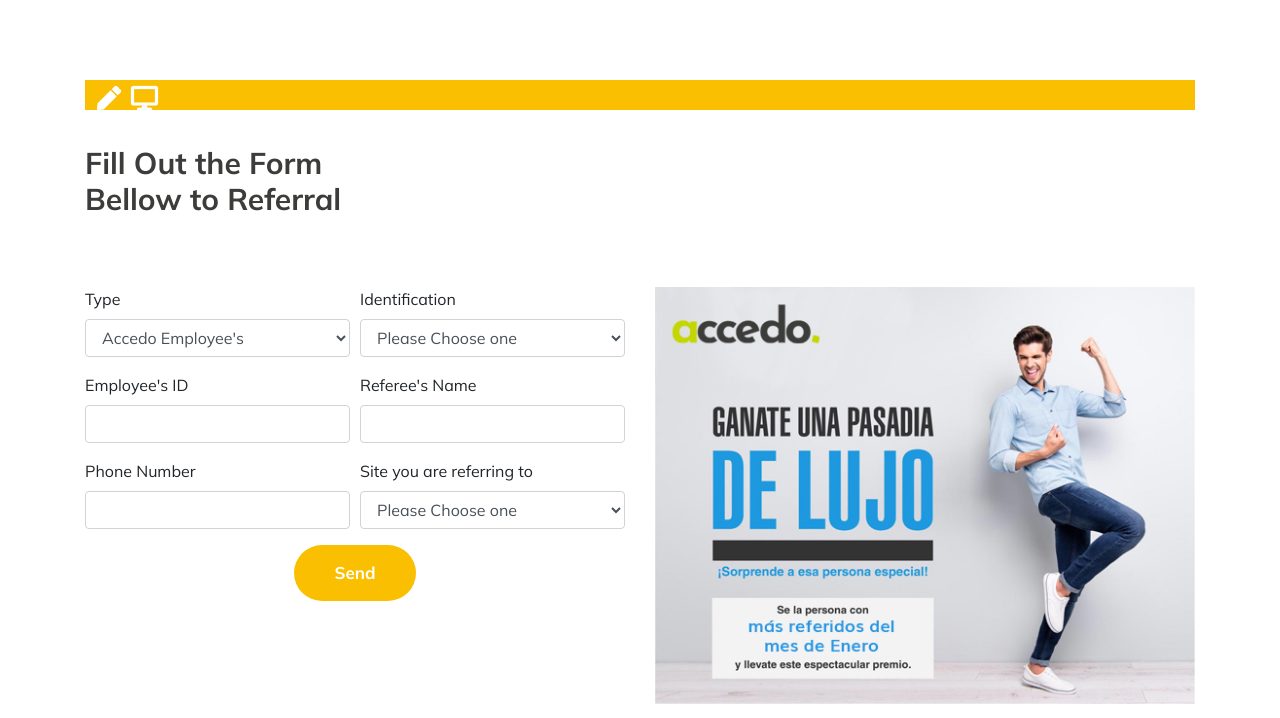
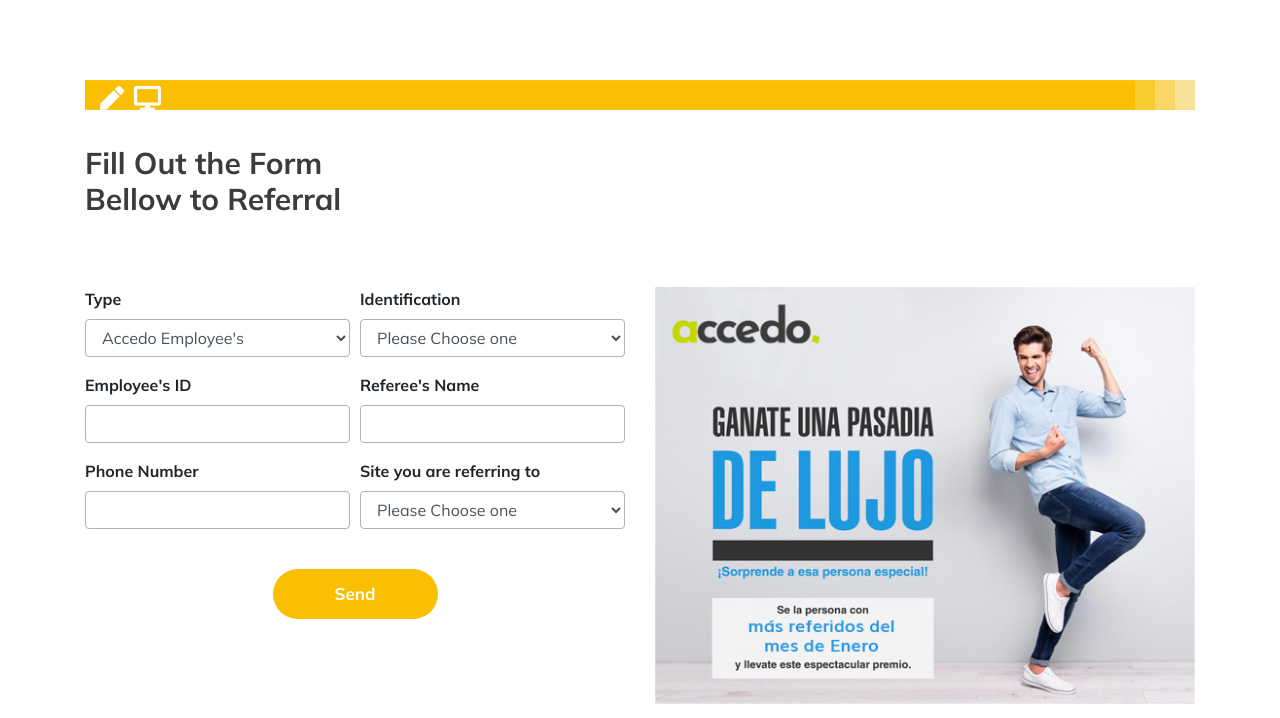
Before and after one commit to AbsApps/QASite, a plain HTML site: page referral-programas.html in a window 1280 px wide. Shown: the part 82-800 px from the top of the page. Drawn offline with nearby package versions, Linux system fonts and the light colour scheme.

Commit message:
Nuevo Deploy 23102021

```diff
--- a/css/style2.scss
+++ b/css/style2.scss
@@ -18,9 +18,10 @@ $base_gray_secondary: #b1b1b0;
 //  Estilos para paneles
 // -----------------------------------------
 
-.custom-panel{
+.custom-panel {
 
     .header {
+
       width: 100%;
       max-width: 1140px;
       margin: auto;
@@ -29,11 +30,30 @@ $base_gray_secondary: #b1b1b0;
       height: 30px;
       margin-bottom: 35px;
       margin-top: 75px;
-      background-image: url(./../img/icons/icon_pencil_pc.png) ;
-      background-repeat: no-repeat;
-      background-position-y: 5px;
-      background-position-x: 12px;
-      background-size: 62px;
+      position: relative;
+      // background-image: url(./../img/icons/icon_pencil_pc.png) ;
+      // background-repeat: no-repeat;
+      // background-position-y: 5px;
+      // background-position-x: 12px;
+      // background-size: 62px;
+      &::before {
+        // border: 1px solid red;
+        content: '';
+        position: absolute;
+        bottom: -1px;
+        display: block;
+        height: 30px;
+        width: 100px;
+
+        margin-left: 15px;
+        background-image: url(./../img/icons/icon_pencil_pc.png) ;
+        background-repeat: no-repeat;
+        background-position-y: bottom;
+        background-position-y: left;
+    }
+
+
+      background-position-x: right;
       &.header--movil {
           display: none;
       }
@@ -51,11 +71,13 @@ $base_gray_secondary: #b1b1b0;
     &.custom-panel--yellow {
       .header {
         background-color: $base_yellow;
+        background-image: url(../img/panels/head_yellow.png);
       }
     }
     &.custom-panel--green {
       .header {
         background-color: $base_green;
+        background-image: url(../img/panels/head_green.png);
       }
     }
 
@@ -197,6 +219,22 @@ section.login {
 // ----------------------------------------
 // Referral Program / Slider
 // ----------------------------------------
+
+section.referral {
+  div > label {
+    font-weight: bold;
+  }
+
+  div > .form-control {
+    border-color: #b1b1b0 ;
+  }
+  div > .buttom.button--yellow {
+    min-width: 165px;
+    height: 50px;
+    padding: unset;
+  }
+}
+
 section.team  {
   .yellow-bar {
       margin: auto;
@@ -502,9 +540,15 @@ No media query since this is the default in Bootstrap because it is "mobile firs
   }
 
   section.referral {
-      div > img {
-          margin-top: 60px;
-      }
+    div > img {
+        margin-top: 60px;
+    }
+
+    // div >  label {
+    //   font-weight: bold;
+    // }
+
+
   }
 
   div.team-caurousel {
--- a/js/commons.js
+++ b/js/commons.js
@@ -19,7 +19,7 @@ var commons = {};
     if ($(".team-caurousel")) {
       $(".team-caurousel").slick({
         dots: false,
-        arrows: true,
+        arrows: false,
         infinite: false,
         autoplay: true,
         autoplaySpeed: 2000,
--- a/referral-programas.html
+++ b/referral-programas.html
@@ -56,7 +56,7 @@
     </nav>
 
     <!-- Content MAIN -->
-    <section class="referral   custom-panel custom-panel--yellow">
+    <section class="referral custom-panel custom-panel--yellow">
         <div class="header header--movil"></div>
         <div class="container">
             <div class="header"></div>
@@ -106,7 +106,8 @@
                         </div>
                         <div class="row">
                             <div class="col-12 text-center">
-                                <button class="buttom button--yellow">Send</button>
+
+                                <button class="buttom button--yellow mt-4">Send</button>
                             </div>
                         </div>
                     </form>
```
Also changed, not shown: css/style2.css, img/panels/head_blue.png (added), img/panels/head_green.png (added), img/panels/head_yellow.png (added), 3 other files.
